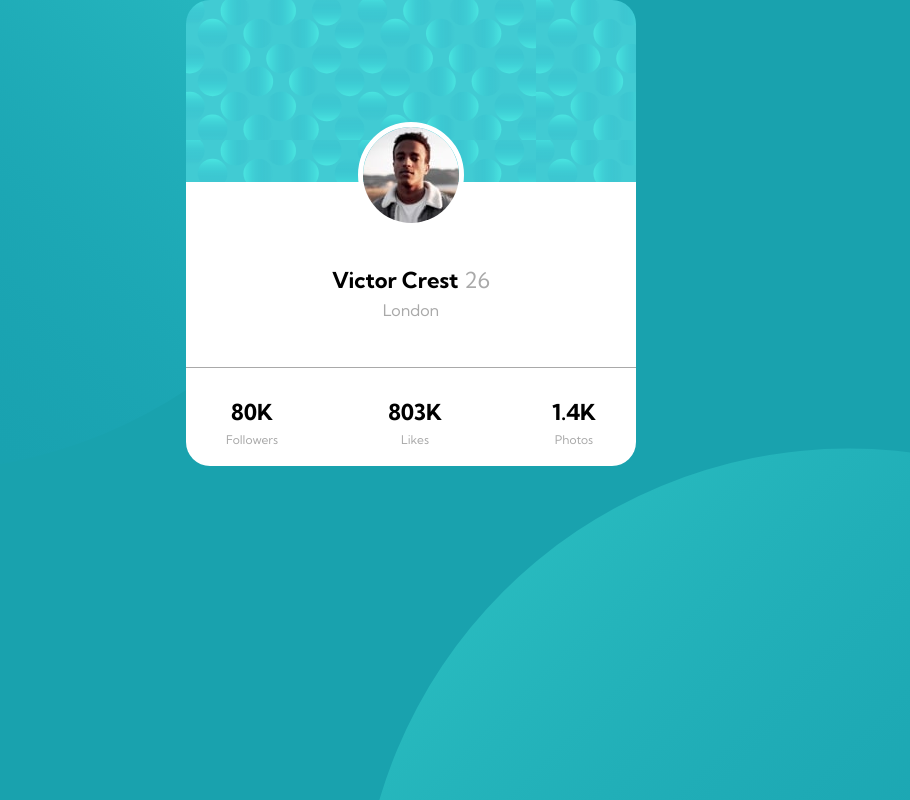
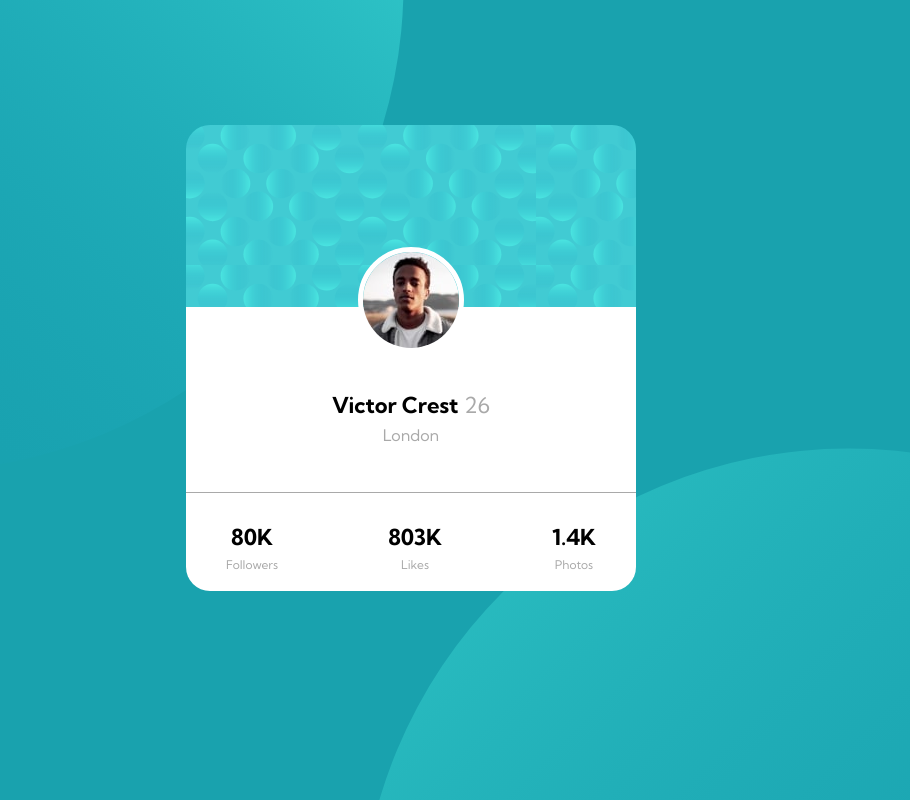
Before and after one commit to Olaoluwadunni/React-Profile-card-, a React (Create React App) app in the folder profile-card-with-react/: page / in a window 1280 px wide. Shown: the whole page, without its empty margins (229-1139 px from the left). Built offline with nearby package versions, Linux system fonts and the light colour scheme.

Commit message:
Update App.css

```diff
--- a/profile-card-with-react/src/App.css
+++ b/profile-card-with-react/src/App.css
@@ -73,7 +73,7 @@ html {
   height: 100vh;
 }
 body {
-  max-height: 90vh;
+  height: 90vh;
   display: flex;
   background-attachment: fixed;
   justify-content: center;
```
